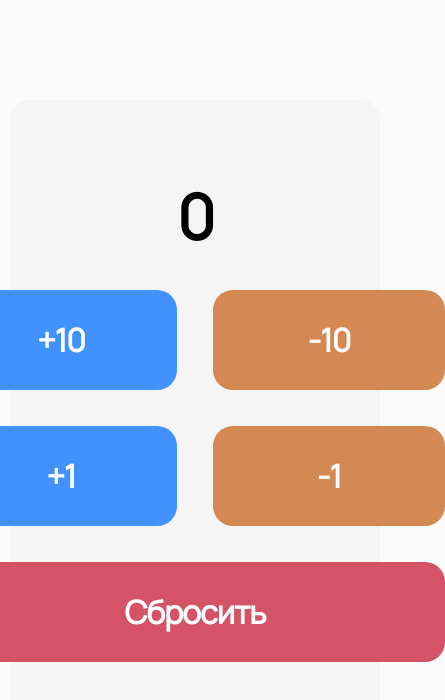
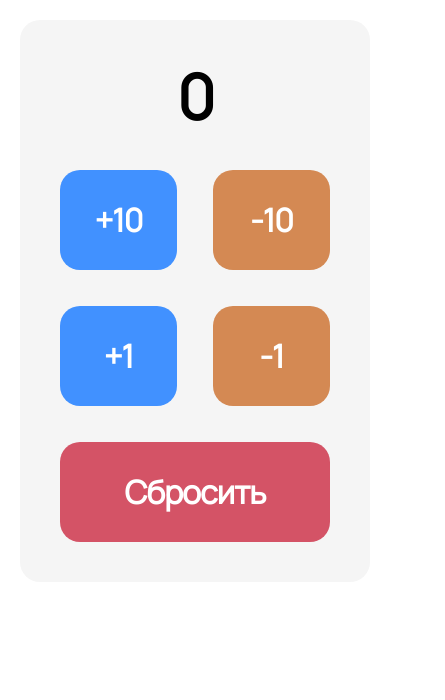
Before and after one commit to sergeydubovoy/counter-app, a plain HTML site: page index.html in a window 390 px wide. Shown: the whole page, 445 px wide, since content can reach past the window. Drawn offline with Linux system fonts and the light colour scheme.

Commit message:
Fixed layout

```diff
--- a/buttons.css
+++ b/buttons.css
@@ -1,19 +1,24 @@
-.buttons-wrapper {
-  display: flex;
-  flex-direction: column;
-  width: 500px;
-  gap: 36px;
-}
 .buttons-grid {
   display: flex;
   flex-direction: row;
   gap: 36px;
+  width: 100%;
+}
+@media (max-width: 767px) {
+  .buttons-grid {
+    width: 100%;
+  }
 }
 .buttons-grid_reset {
   display: flex;
   flex-direction: row;
   gap: 36px;
   width: 500px;
+}
+@media (max-width: 767px) {
+  .buttons-grid_reset {
+    width: 100%;
+  }
 }
 .button {
   display: block;
@@ -30,19 +35,24 @@
   font-style: normal;
   font-weight: 700;
 }
+@media (max-width: 768px) {
+  .button {
+    width: 100%;
+  }
+}
 
 .btn-plus {
   background: rgba(65, 145, 255, 1);
 }
 .btn-plus:hover {
-  background: rgba(65, 145, 255, 0.9);
+  background: rgba(65, 145, 255, 0.8);
 }
 
 .btn-minus {
   background: rgba(212, 137, 83, 1);
 }
 .btn-minus:hover {
-  background: rgba(212, 137, 83, 0.9);
+  background: rgba(212, 137, 83, 0.8);
 }
 
 .btn-reset {
@@ -50,14 +60,14 @@
   width: 100%;
 }
 .btn-reset:hover {
-  background: rgba(212, 83, 102, 0.9);
+  background: rgba(212, 83, 102, 0.8);
 }
 .btn-reset:disabled {
   background-color: grey;
   cursor: not-allowed;
 }
 
-.btn-reset-small {
+.btn-reset_small {
   display: block;
   width: 70%;
   align-items: start;
--- a/index.html
+++ b/index.html
@@ -15,9 +15,9 @@
   </head>
   <body>
     <div class="container">
+      <div class="content-wrapper">
         <div class="counter-wrapper">
           <p data-js="counter" class="counter"></p>
-        <div class="buttons-wrapper">
           <div class="buttons-grid">
             <button data-js="btn-plus-ten" class="button btn-plus">+10</button>
             <button data-js="btn-minus-ten" class="button btn-minus">
@@ -28,9 +28,10 @@
             <button data-js="btn-plus-one" class="button btn-plus">+1</button>
             <button data-js="btn-minus-one" class="button btn-minus">-1</button>
           </div>
-        </div>
           <div class="buttons-grid_reset">
-          <button data-js="btn-reset" class="button btn-reset">Сбросить</button>
+            <button data-js="btn-reset" class="button btn-reset">
+              Сбросить
+            </button>
             <a
               data-js="btn-bonus"
               class="button bonus"
@@ -41,6 +42,7 @@
           </div>
         </div>
       </div>
+    </div>
     <script src="index.js"></script>
   </body>
 </html>
--- a/index.js
+++ b/index.js
@@ -16,11 +16,11 @@ function updateCounter(value) {
   counterText.innerText = counter;
 
   if (counter > 100) {
-    buttonReset.classList.add("btn-reset-small");
+    buttonReset.classList.add("btn-reset_small");
     buttonBonus.classList.add("bonus-active");
   }
   if (counter < 100) {
-    buttonReset.classList.remove("btn-reset-small");
+    buttonReset.classList.remove("btn-reset_small");
     buttonBonus.classList.remove("bonus-active");
   }
   if (counter === 0) {
@@ -49,7 +49,7 @@ buttonMinusTen.addEventListener("click", function () {
 buttonReset.addEventListener("click", function () {
   counter = COUNTER_INITIAL_VALUE;
   counterText.innerText = counter;
-  buttonReset.classList.remove("btn-reset-small");
+  buttonReset.classList.remove("btn-reset_small");
   buttonBonus.classList.remove("bonus-active");
   buttonReset.disabled = true;
 });
--- a/main.css
+++ b/main.css
@@ -7,47 +7,61 @@ body {
   font-weight: 700;
   font-size: 32px;
   line-height: 44px;
-  background: rgba(245, 245, 245, 0.3);
+  /* background: rgba(245, 245, 245, 0.3); */
+  background-color: white;
 }
 .container {
   margin: 0 auto;
   padding: 100px 10px 10px 10px;
   max-width: 1000px;
 }
-.counter-wrapper {
+@media (max-width: 768px) {
+  .container {
+    width: 100%;
+    padding: 20px;
+  }
+}
+@media (max-width: 499px) {
+  .container {
+    width: 100%;
+  }
+}
+.content-wrapper {
   margin: inherit;
   padding: 36px 80px;
   display: flex;
-  flex-direction: column;
-  justify-content: space-between;
-  align-items: center;
+  justify-content: center;
   gap: 36px;
   width: 660px;
   background: rgba(245, 245, 245, 1);
   border-radius: 20px;
+}
+@media (max-width: 768px) {
+  .content-wrapper {
+    width: 100%;
+    padding: 40px;
+  }
+}
+@media (max-width: 499px) {
+  .content-wrapper {
+    width: 100%;
+    padding: 40px;
+  }
+}
+.counter-wrapper {
+  display: flex;
+  flex-direction: column;
+  align-items: center;
+  max-width: 500px;
+  gap: 36px;
+}
+@media (max-width: 767px) {
+  .counter-wrapper {
+    width: 100%;
+  }
 }
 .counter {
   display: block;
   font-size: 62px;
   line-height: 74px;
 }
-@media (max-width: 768px) {
-  .container {
-    width: 100%;
-    padding: 20px;
-  }
-  .counter-wrapper {
-    width: 100%;
-    padding: 80px 0;
-  }
-}
-@media (max-width: 499px) {
-  .container {
-    width: 100%;
-    padding: 100px 10px;
-  }
-  .counter-wrapper {
-    width: 100%;
-    padding: 80px 0;
-  }
-}
```
Lines whose indentation alone changed are shown as unchanged.
